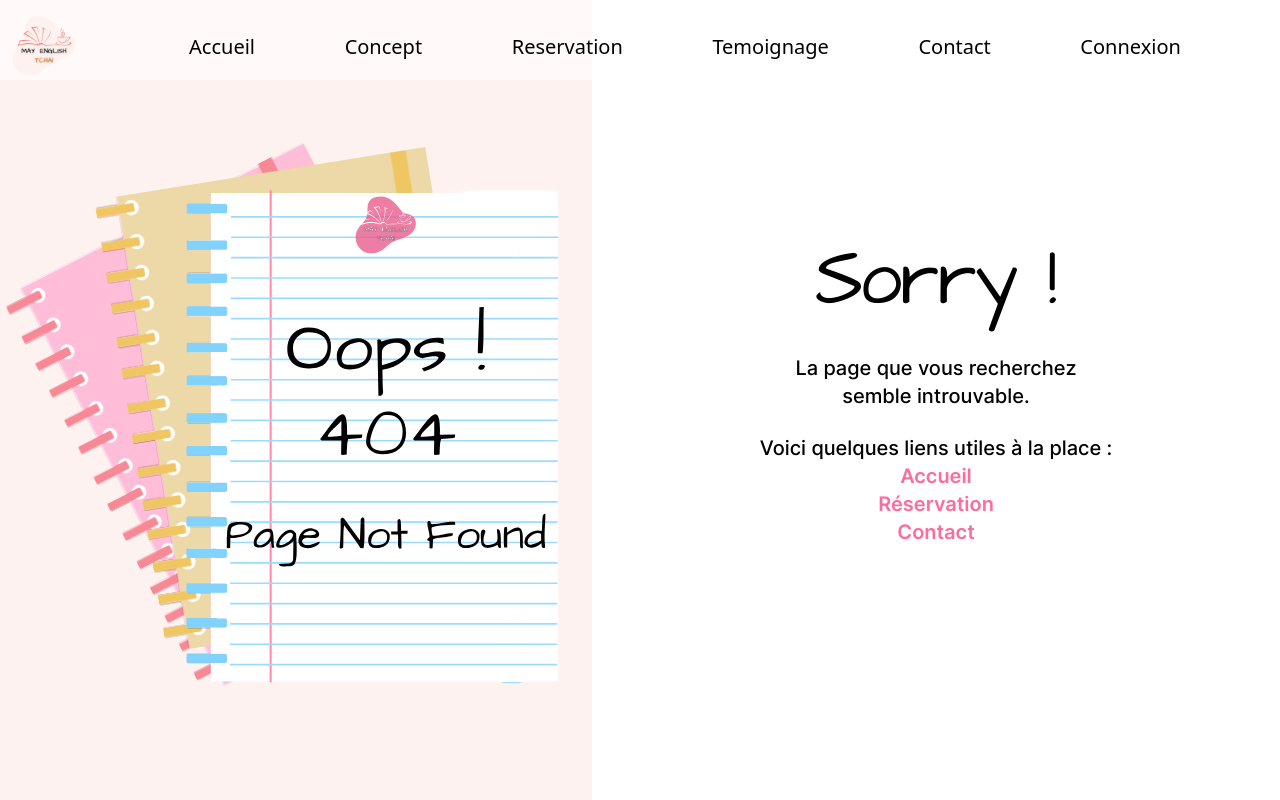
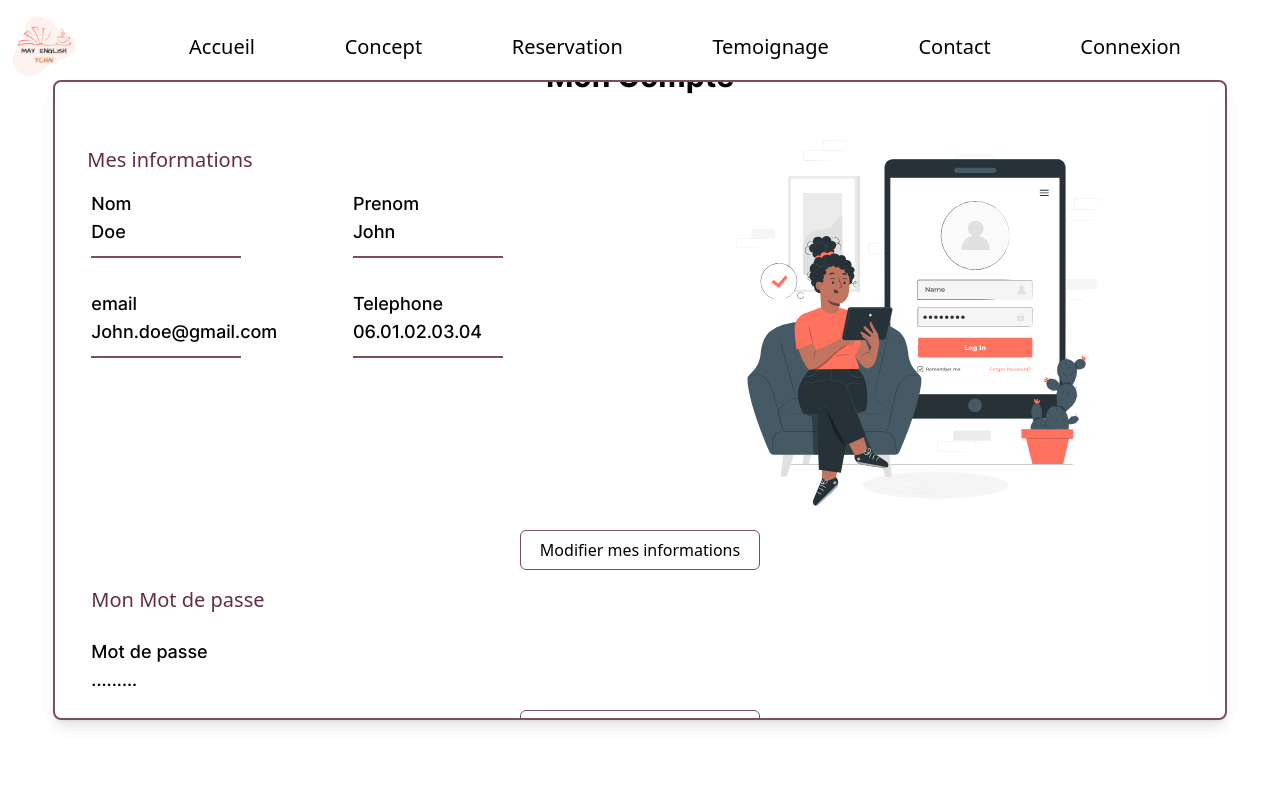
Before and after one commit to may-english-tchai/web-app, a React (Vite) app: page /account in a window 1280 px wide. Shown: the top 800 px of the page. Built offline with nearby package versions, Linux system fonts and the light colour scheme; a web font is replaced by a local one.

Commit message:
feat: #196 add page account (#205)
Co-authored-by: dhoimir <dhoimir.mgomri@gmail.com>

```diff
--- a/src/App.jsx
+++ b/src/App.jsx
@@ -13,6 +13,7 @@ import PaymentSuccessPage from "./pages/PaymentSuccessPage";
 import FailedPaymentPage from "./pages/FailedPaymentPage";
 import { Toaster } from "react-hot-toast";
 import ProfilePage from "./pages/ProfilePage";
+import AccountPage from "./pages/AccountPage";
 
 const App = () => {
 	return (
@@ -51,6 +52,8 @@ const App = () => {
 				<Route path="/availability/:id" element={<AvailabilityPage />} />
 				<Route path="/register" element={<RegisterPage />} />
 				<Route path="*" element={<NotFoundPage />} />
+				<Route path="/payment-canceled/:id?" element={<FailedPaymentPage />} />
+				<Route path="/account" element={<AccountPage />} />
 			</Routes>
 
 			<Footer />
--- /dev/null
+++ b/src/assets/styles/account.scss
@@ -0,0 +1,51 @@
+$title-color : #662E3D;
+$border-color:#784F5B;
+$font-title: Inter-bold;
+
+
+@font-face {
+    font-family: "Inter-Bold";
+    src: url(/public/fonts/Inter-Bold.ttf);
+  }
+
+.frame{
+    border:solid $border-color ;
+}
+
+h3{
+    color: $title-color;
+}
+
+h1{
+    font-family: $font-title;
+}
+
+hr{
+
+    border: solid 1px $border-color;
+}
+
+.hr-small{
+    height: 1px;
+    margin: 10px 0;
+    width: 150px;
+}
+
+
+
+
+
+/* Barre de scroll*/
+::-webkit-scrollbar {
+    width: 5px;
+    background-color: transparent;
+  }
+
+  ::-webkit-scrollbar-track {
+    background-color: #f1f1f1;
+  }
+
+  ::-webkit-scrollbar-thumb {
+    background-color: #FF725E;
+    border-radius: 6px;
+  }
--- /dev/null
+++ b/src/components/Account.jsx
@@ -0,0 +1,73 @@
+import "../assets/styles/account.scss";
+import Button from "./elements/Button";
+
+const Account = () => {
+	return (
+		<div className="flex flex-col items-center m-auto h-screen">
+			<div className="frame overflow-scroll flex m-auto w-11/12 justify-center h-4/5 items-center border-2 rounded-lg shadow-lg md:max-w-7xl flex-col ">
+				<div className="w-full lg:mt-20 mt-[100%] flex justify-center">
+					<h1 className="p-9 text-3xl lg:mt-10 ">Mon Compte</h1>
+				</div>
+				<div className="w-full flex lg:flex-row-reverse flex-col justify-center ">
+					<div className=" flex justify-center w-full">
+						<img
+							src="/img/account.svg"
+							alt="account"
+							className="w-32 h-32 lg:w-96 lg:h-96 mx-8"
+						/>
+					</div>
+
+					<div className="information w-11/12 lg:flex-col">
+						<h3 className="p-4 ml-4 text-xl ">Mes informations</h3>
+						<div className="flex flex-col lg:grid lg:grid-cols-2  ml-9 md:flex-col">
+							<div className="text-lg">
+								<p>Nom</p>
+								<p>Doe</p>
+								<hr className="hr-small" />
+								<p className="mt-8">email</p>
+								<p>John.doe@gmail.com</p>
+								<hr className="hr-small" />
+							</div>
+							<div className=" text-lg">
+								<p>Prenom</p>
+								<p>John</p>
+								<hr className="hr-small" />
+								<p className="mt-8">Telephone</p>
+								<p>06.01.02.03.04</p>
+								<hr className="hr-small" />
+							</div>
+						</div>
+					</div>
+				</div>
+				<div className="flex w-full justify-center my-4 ">
+					<Button style={{ borderColor: "#784F5B" }}>
+						Modifier mes informations
+					</Button>
+				</div>
+				<div className="password w-full flex flex-col">
+					<h3 className="ml-9 text-xl">Mon Mot de passe</h3>
+					<div className="flex ml-9">
+						<div className="text-lg">
+							<p className="lg:mt-6 mt-4 ">Mot de passe</p>
+							<p>.........</p>
+						</div>
+					</div>
+				</div>
+				<div className="flex w-full justify-center my-4 ">
+					<Button style={{ borderColor: "#784F5B" }}>
+						Modifier mon mot de passe
+					</Button>
+				</div>
+				<div className="appointment w-full flex flex-col">
+					<h3 className="ml-9 text-xl my-4">Mon prochain cours</h3>
+					<div className="flex ml-9" />
+				</div>
+				<div className="flex w-full justify-center my-4">
+					<Button style={{ borderColor: "#784F5B" }}>Modifier mon cours</Button>
+				</div>
+			</div>
+		</div>
+	);
+};
+
+export default Account;
--- /dev/null
+++ b/src/pages/AccountPage.jsx
@@ -0,0 +1,11 @@
+import Account from "../components/Account";
+
+const AccountPage = () => {
+	return (
+		<div>
+			<Account />
+		</div>
+	);
+};
+
+export default AccountPage;
```
Also changed, not shown: public/img/account.svg (added).
